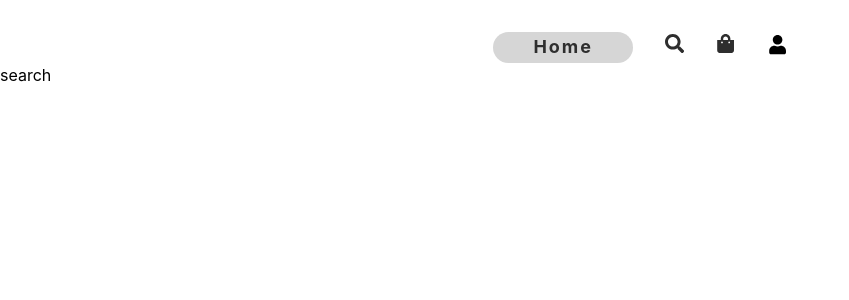
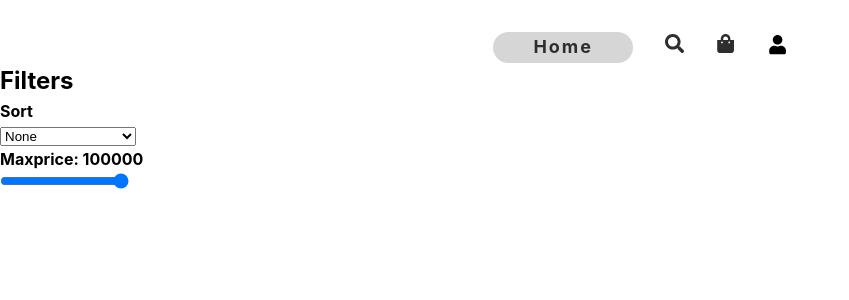
Before and after one commit to 1995Neha18/apparel-vogue, a React (Vite) app in the folder apparel-ecommerce/: page /search in a window 1280 px wide. Shown: the top 300 px of the page, without its empty margins (0-849 px from the left). Built offline with nearby package versions, Linux system fonts and the light colour scheme.

Commit message:
search page on progress

```diff
--- a/apparel-ecommerce/src/pages/search.tsx
+++ b/apparel-ecommerce/src/pages/search.tsx
@@ -1,7 +1,39 @@
-import React from "react";
+import { useState } from "react";
 
 const Search = () => {
-  return <div>search</div>;
+  const [search, setSearch] = useState("");
+  const [sort, setSort] = useState("");
+  const [maxPrice, setMaxPrice] = useState(100000);
+  const [category, setCategory] = useState("");
+  const [page, setPage] = useState(1);
+
+  return (
+    <div className="product-search-page">
+      <aside>
+        <h2>Filters</h2>
+        <div>
+          <h4>Sort</h4>
+          <select value={sort} onChange={(e) => setSort(e.target.value)}>
+            <option value="">None</option>
+            <option value="asc">Price (Low to High)</option>
+            <option value="dsc">Price (High to Low)</option>
+          </select>
+        </div>
+
+        <div>
+          <h4>Maxprice: {maxPrice || ""}</h4>
+          <input
+            type="range"
+            min={100}
+            max={100000}
+            value={maxPrice}
+            onChange={(e) => setMaxPrice(Number(e.target.value))}
+          />
+        </div>
+      </aside>
+      <main></main>
+    </div>
+  );
 };
 
 export default Search;
```
